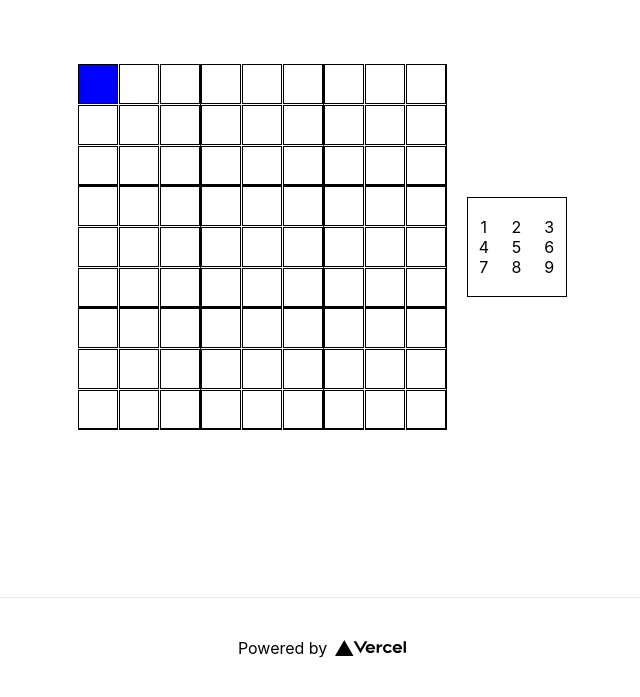
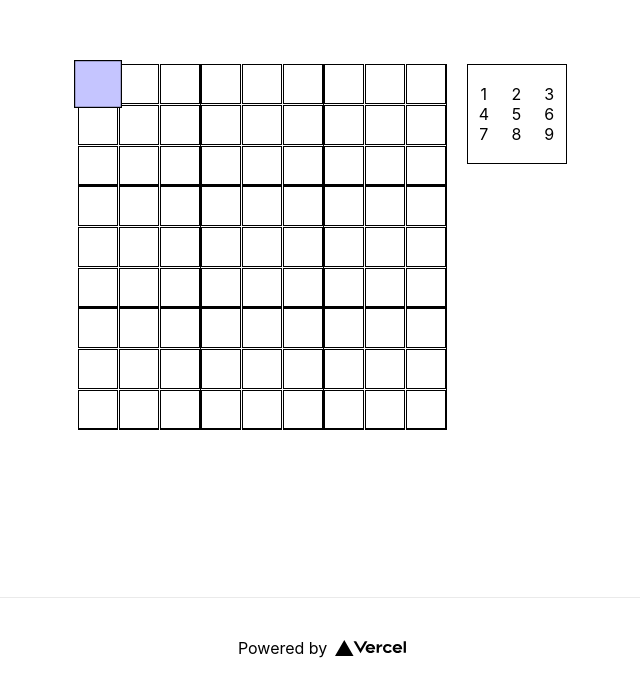
Before and after one commit to chelorope/sudoku, a Next.js app: page / in a window 1280 px wide. Shown: the part 103-800 px from the top of the page, without its empty margins (318-958 px from the left). Built offline with nearby package versions, Linux system fonts and the light colour scheme.

Commit message:
Number selection

```diff
--- a/components/Cell/Cell.js
+++ b/components/Cell/Cell.js
@@ -3,7 +3,7 @@ import classnames from "classnames";
 
 import styles from "./Cell.module.css";
 
-const Cell = ({ column, row, onSelect, isSelected }) => {
+const Cell = ({ value, column, row, onSelect, isSelected }) => {
   const onClick = () => {
     onSelect([column, row]);
   };
@@ -11,7 +11,9 @@ const Cell = ({ column, row, onSelect, isSelected }) => {
     <div
       className={classnames(styles.Cell, { [styles.selected]: isSelected })}
       onClick={onClick}
-    ></div>
+    >
+      {value}
+    </div>
   );
 };
 
--- a/components/Cell/Cell.module.css
+++ b/components/Cell/Cell.module.css
@@ -1,10 +1,14 @@
 .Cell {
   border: 1px solid #000;
   cursor: pointer;
+  display: flex;
   height: 40px;
   position: relative;
   width: 40px;
   margin-bottom: var(--gap-size);
+  transition: transform 0.3s ease;
+  justify-content: center;
+  align-items: center;
 }
 
 .Cell:nth-child(3n) {
@@ -18,5 +22,7 @@
 }
 
 .Cell.selected {
-  background-color: blue;
+  background-color: #c5c5ff;
+  transform: scale(1.2);
+  z-index: 10;
 }
--- /dev/null
+++ b/components/Game/Game.js
@@ -0,0 +1,32 @@
+import React, { memo, useState } from "react";
+
+import Grid from "../Grid/Grid";
+import Selector from "../Selector/Selector";
+
+import styles from "./Game.module.css";
+
+const SIZE = 9;
+
+const matrix = Array.from({ length: 9 }, (_, i) => [...Array(9)]);
+
+const Game = () => {
+  const [values, setValue] = useState(matrix);
+  const [selected, setSelected] = useState([0, 0]);
+
+  const handleValueSelected = (value) => {
+    console.log(value, selected, values);
+    setValue((prevValues) => {
+      const nextValues = [...values];
+      nextValues[selected[0]][selected[1]] = value;
+      return nextValues;
+    });
+  };
+  return (
+    <div className={styles.Game}>
+      <Grid values={values} selected={selected} onSelect={setSelected} />
+      <Selector onSelect={handleValueSelected} />
+    </div>
+  );
+};
+
+export default memo(Game);
--- /dev/null
+++ b/components/Game/Game.module.css
@@ -0,0 +1,3 @@
+.Game {
+  display: flex;
+}
--- a/components/Grid/Grid.js
+++ b/components/Grid/Grid.js
@@ -4,16 +4,10 @@ import Cell from "../Cell/Cell";
 
 import styles from "./Grid.module.css";
 
-const SIZE = 9;
-
-const matrix = Array.from({ length: 9 }, (_, i) => [...Array(9)]);
-
-const Grid = () => {
-  const [values, setValue] = useState(matrix);
-  const [selected, setSelected] = useState([0, 0]);
+const Grid = ({ values, onSelect, selected }) => {
   return (
     <div className={styles.Grid}>
-      {matrix.map((column, columnIndex) => (
+      {values.map((column, columnIndex) => (
         <div className={styles.column} key={columnIndex}>
           {column.map((item, rowIndex) => (
             <Cell
@@ -24,7 +18,7 @@ const Grid = () => {
               isSelected={
                 columnIndex === selected[0] && rowIndex === selected[1]
               }
-              onSelect={setSelected}
+              onSelect={onSelect}
             />
           ))}
         </div>
--- a/components/Selector/Selector.js
+++ b/components/Selector/Selector.js
@@ -2,11 +2,17 @@ import React, { memo } from "react";
 
 import styles from "./Selector.module.css";
 
-const Selector = () => {
+const Selector = ({ onSelect }) => {
   return (
     <div className={styles.Selector}>
-      {[...Array(9)].map((_, index) => (
-        <div className={styles.number}>{index + 1}</div>
+      {Array.from({ length: 9 }, (_, i) => i + 1).map((value) => (
+        <div
+          className={styles.number}
+          onClick={() => onSelect(value)}
+          key={value}
+        >
+          {value}
+        </div>
       ))}
     </div>
   );
--- a/pages/index.js
+++ b/pages/index.js
@@ -1,8 +1,7 @@
 import React from "react";
 import Head from "next/head";
 
-import Grid from "../components/Grid/Grid";
-import Selector from "../components/Selector/Selector";
+import Game from "../components/Game/Game";
 
 import styles from "../styles/Home.module.css";
 
@@ -15,8 +14,7 @@ export default function Home() {
       </Head>
 
       <main className={styles.main}>
-        <Grid />
-        <Selector />
+        <Game />
       </main>
 
       <footer className={styles.footer}>
```
